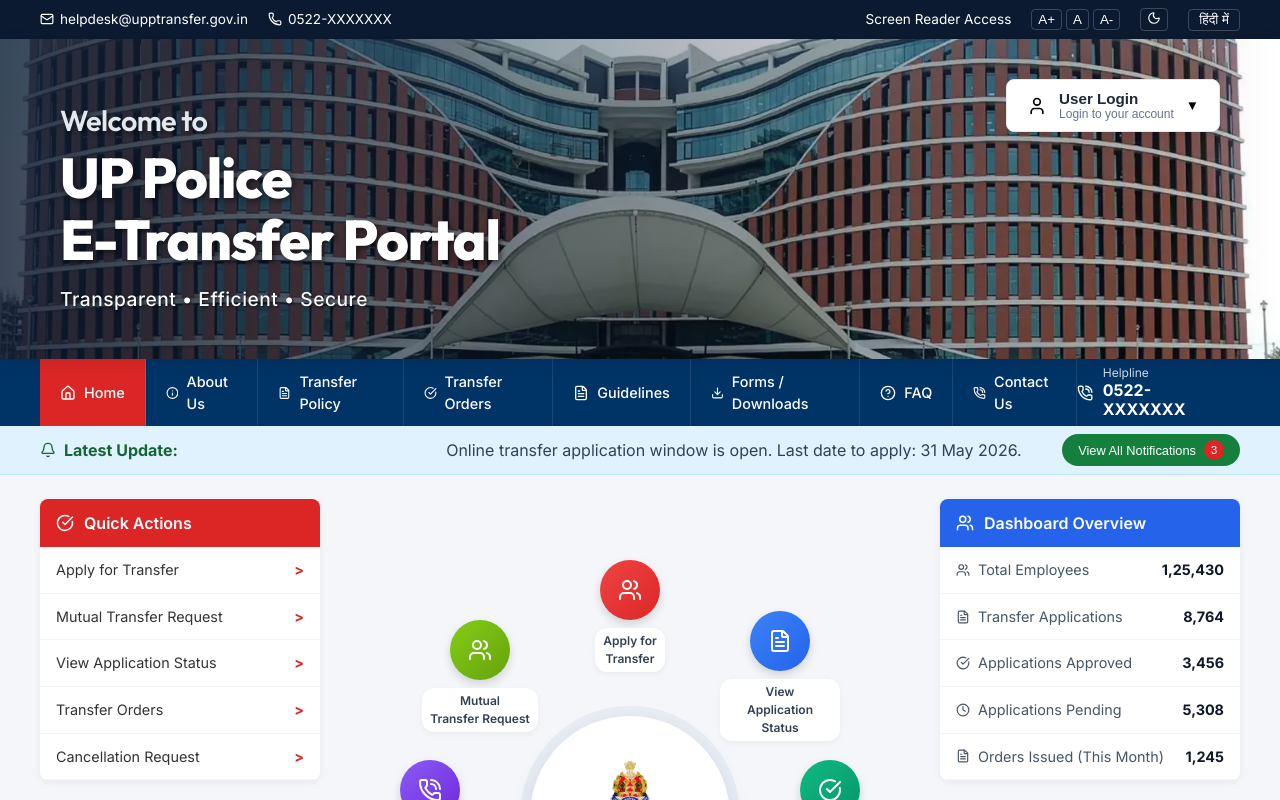
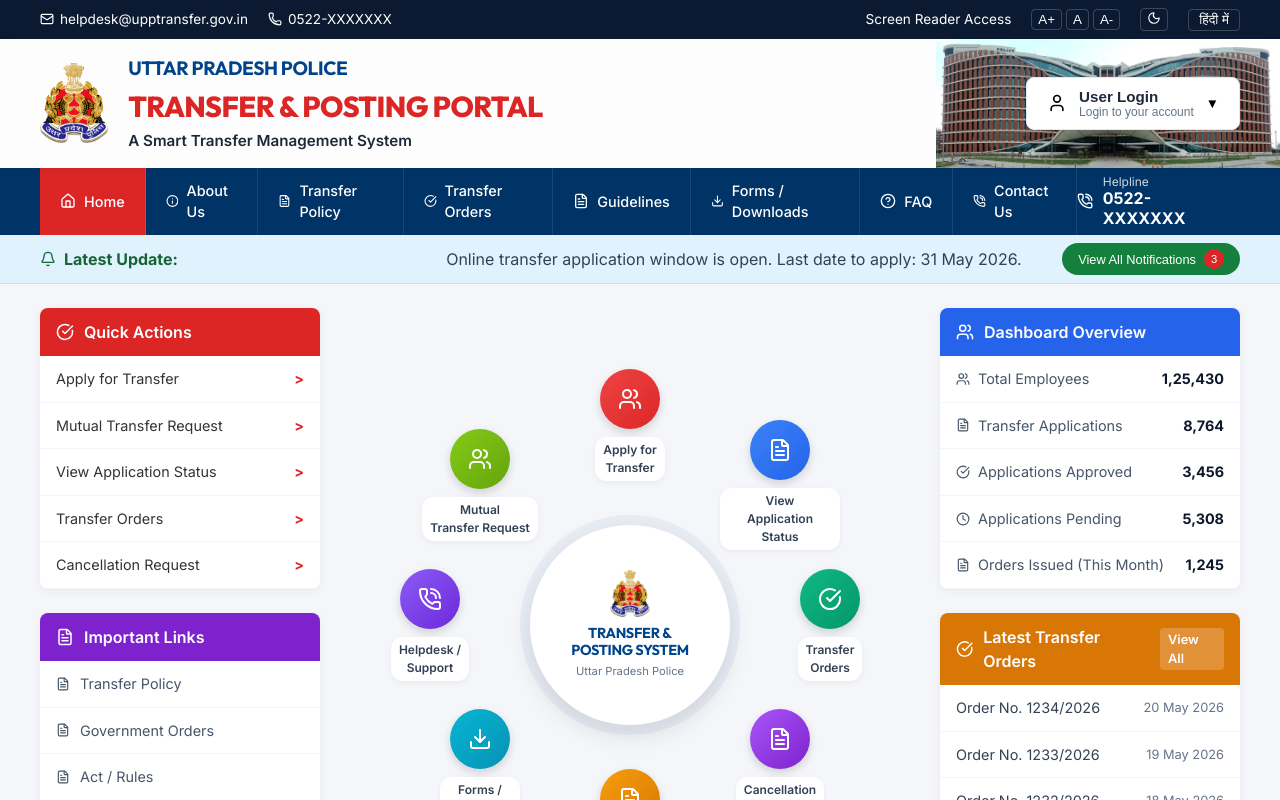
Before and after one commit to rahuldwivedidwivedi7-ai/UPPTS-PORATAL, a React (Vite) app in the folder frontend/: page / in a window 1280 px wide. Shown: the top 800 px of the page. Built offline with nearby package versions, Linux system fonts and the light colour scheme; no server answers.

Commit message:
style: Revert banner size and set image to contain

```diff
--- a/frontend/src/components/LandingPage.css
+++ b/frontend/src/components/LandingPage.css
@@ -44,52 +44,52 @@
   padding: 2px 10px;
 }
 
-/* Hero Header */
+/* Main Header */
 .main-header {
   background-color: #fdfdfd;
-  padding: 40px 60px;
+  padding: 15px 40px;
   display: flex;
   justify-content: space-between;
-  align-items: flex-start;
-  box-shadow: 0 4px 15px rgba(0,0,0,0.1);
+  align-items: center;
+  box-shadow: 0 2px 10px rgba(0,0,0,0.05);
   position: relative;
   z-index: 10;
-  background-image: linear-gradient(90deg, rgba(11, 26, 48, 0.8) 0%, rgba(11, 26, 48, 0.4) 40%, rgba(0,0,0,0) 100%), url('/assets/signature-building.jpg');
-  background-size: cover;
-  background-position: center;
-  min-height: 320px;
+  background-image: url('/assets/signature-building.jpg');
+  background-size: contain;
+  background-position: right center;
+  background-repeat: no-repeat;
 }
 
-.hero-content {
+.header-brand {
   display: flex;
-  flex-direction: column;
-  justify-content: center;
-  height: 100%;
-  margin-top: 20px;
+  align-items: center;
+  gap: 20px;
 }
 
-.hero-text h2 {
-  color: #e2e8f0;
+.header-logo {
+  height: 80px;
+}
+
+.header-titles h2 {
+  color: #00458b;
+  font-size: 1.2rem;
+  margin: 0;
+  font-weight: 700;
+  text-shadow: 1px 1px 2px rgba(255,255,255,0.9);
+}
+.header-titles h1 {
+  color: #dc2626;
   font-size: 1.8rem;
-  margin: 0 0 5px 0;
+  margin: 2px 0;
+  font-weight: 800;
+  text-shadow: 1px 1px 3px rgba(255,255,255,0.9);
+}
+.header-titles p {
+  color: #1e293b;
+  margin: 0;
+  font-size: 0.95rem;
   font-weight: 600;
-  text-shadow: 2px 2px 4px rgba(0,0,0,0.5);
-}
-.hero-text h1 {
-  color: #ffffff;
-  font-size: 3.5rem;
-  margin: 0;
-  font-weight: 800;
-  line-height: 1.1;
-  text-shadow: 2px 2px 6px rgba(0,0,0,0.6);
-}
-.hero-text p {
-  color: #f8fafc;
-  margin: 15px 0 0 0;
-  font-size: 1.2rem;
-  font-weight: 500;
-  text-shadow: 1px 1px 3px rgba(0,0,0,0.8);
-  letter-spacing: 0.5px;
+  text-shadow: 1px 1px 2px rgba(255,255,255,0.9);
 }
 
 
--- a/frontend/src/components/LandingPage.tsx
+++ b/frontend/src/components/LandingPage.tsx
@@ -27,13 +27,14 @@
         </div>
       </div>
 
-      {/* Hero Banner Header */}
-      <header className="main-header hero-header">
-        <div className="hero-content">
-          <div className="hero-text">
-            <h2>Welcome to</h2>
-            <h1>UP Police<br/>E-Transfer Portal</h1>
-            <p>Transparent • Efficient • Secure</p>
+      {/* Main Header */}
+      <header className="main-header">
+        <div className="header-brand">
+          <img src="/assets/logo.png" alt="UP Police Logo" className="header-logo" />
+          <div className="header-titles">
+            <h2>UTTAR PRADESH POLICE</h2>
+            <h1>TRANSFER & POSTING PORTAL</h1>
+            <p>A Smart Transfer Management System</p>
           </div>
         </div>
         <div className="header-actions">
```
